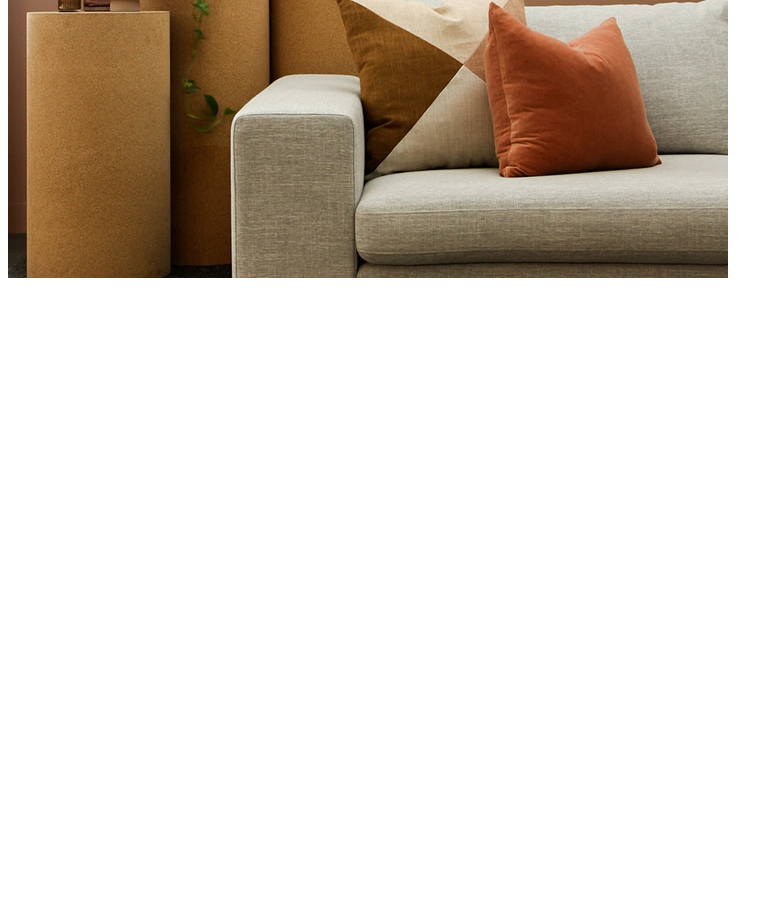
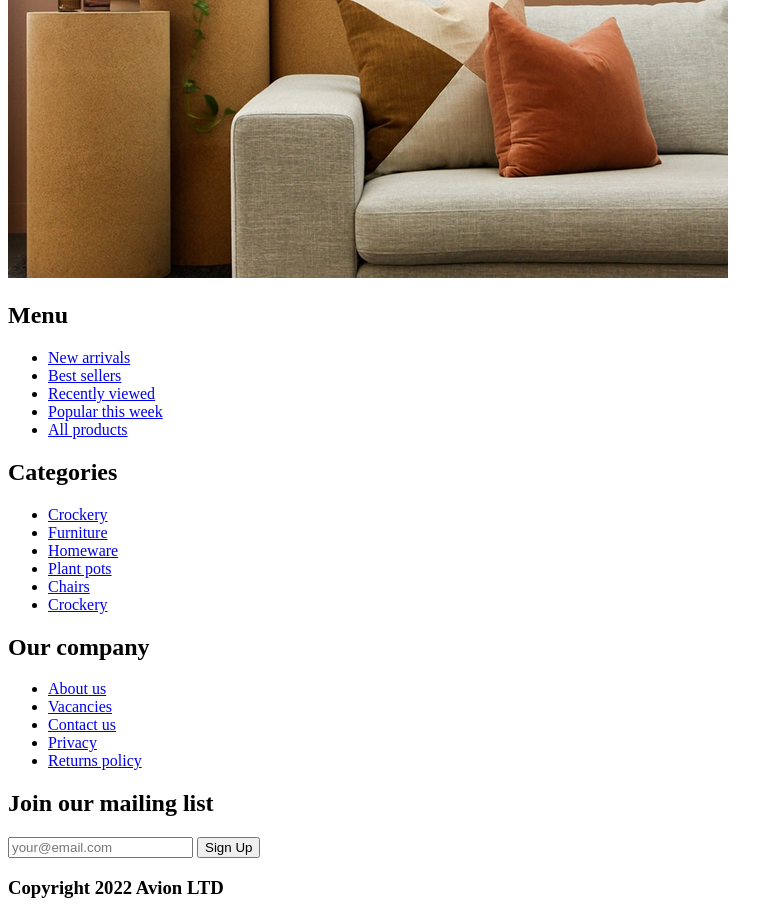
Before and after one commit to karllione/PracticeFullstack, a plain HTML site: page src/index.html in a window 1280 px wide. Shown: the part 5764-6676 px from the top of the page, without its empty margins (0-783 px from the left). Before the commit the page ends 6054 px from the top, so only its background shows below. Drawn offline with Linux system fonts and the light colour scheme; files whose address does not match are found by name.

Commit message:
feat: добавлен footer сайта

```diff
--- a/src/index.html
+++ b/src/index.html
@@ -116,5 +116,45 @@
         </section>
         <img src="assets/img/Image.png" alt="Мебель">
     </main>
+    <footer>
+        <h2>Menu</h2>
+        <nav>
+            <ul>
+                <li><a href="#">New arrivals</a></li>
+                <li><a href="#">Best sellers</a></li>
+                <li><a href="#">Recently viewed</a></li>
+                <li><a href="#">Popular this week</a></li>
+                <li><a href="#">All products</a></li>
+            </ul>
+        </nav>
+        <h2>Categories</h2>
+        <nav>
+            <ul>
+                <li><a href="#">Crockery</a></li>
+                <li><a href="#">Furniture</a></li>
+                <li><a href="#">Homeware</a></li>
+                <li><a href="#">Plant pots</a></li>
+                <li><a href="#">Chairs</a></li>
+                <li><a href="#">Crockery</a></li>
+            </ul>
+        </nav>
+        <h2>Our company</h2>
+        <nav>
+            <ul>
+                <li><a href="#">About us</a></li>
+                <li><a href="#">Vacancies</a></li>
+                <li><a href="#">Contact us</a></li>
+                <li><a href="#">Privacy</a></li>
+                <li><a href="#">Returns policy</a></li>
+            </ul>
+        </nav>
+        <h2>Join our mailing list</h2>
+        <input type="email" id="email" name="email" placeholder="your@email.com">
+        <button type="submit">Sign Up</button>
+        <h3>Copyright 2022 Avion LTD</h3>
+        <img src="assets/icons/Logo--linkedin.png" alt="Линкедин" class="nav-icon">
+        <img src="assets/icons/Logo--pinterest.png" alt="Пинтерест" class="nav-icon">
+        <img src="assets/icons/Logo--skype.png" alt="Скайп" class="nav-icon">
+    </footer>
 </body>
 </html>
```
